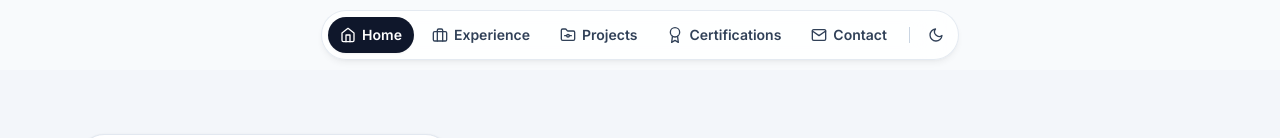
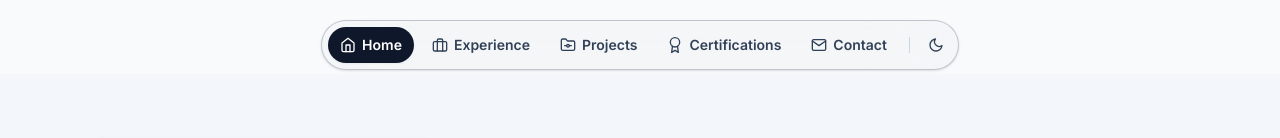
Before and after one commit to nerfedelmo/My-Web-Portfolio, a React (Vite) app: page / in a window 1280 px wide. Shown: the top 138 px of the page. Built offline with nearby package versions, Linux system fonts and the light colour scheme.

Commit message:
glassy navbar

```diff
--- a/src/components/Navbar.jsx
+++ b/src/components/Navbar.jsx
@@ -65,8 +65,8 @@ export default function Navbar() {
   }
 
   return (
-    <header className="sticky top-0 z-50 flex justify-center items-center py-2.5 px-4 sm:px-8">
-      <nav className="flex items-center gap-1 sm:gap-1.5 bg-white/85 dark:bg-slate-900/85 backdrop-blur-xl p-1.5 rounded-full border border-slate-200/90 dark:border-slate-800 shadow-md shadow-black/5 dark:shadow-black/20 transition-all duration-300">
+    <header className="px-10 sticky top-0 z-50 flex justify-center items-center py-1">
+      <nav className="flex items-center gap-1 sm:gap-1.5 bg-[#d1d1d11a] backdrop-blur-2xl p-1.5 rounded-full border border-gray-400/60 dark:border-gray-500/40 mt-4 shadow-sm transition-all duration-300">
         {navLinks.map((item) => {
           const Icon = iconMap[item.icon] || HomeIcon;
           const isActive = activeSection === item.href.replace("#", "");
```
